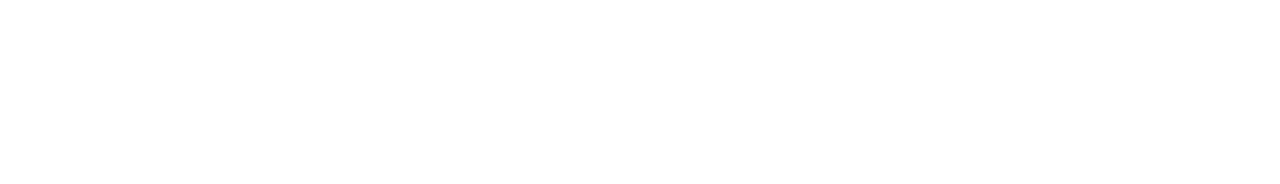
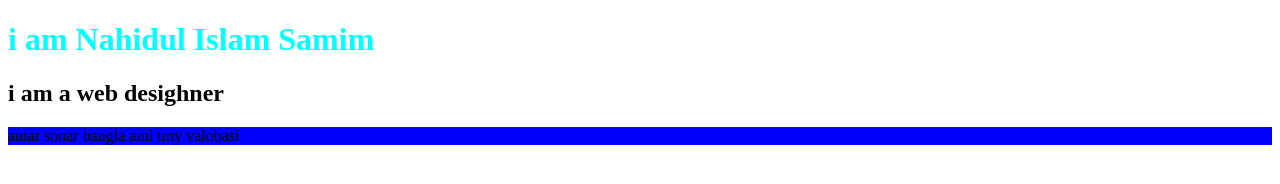
Before and after one commit to nahidulislamsamim/my-prac-repo, a plain HTML site: page index.html in a window 1280 px wide. Drawn offline with Linux system fonts and the light colour scheme.

Commit message:
git style

```diff
--- a/index.html
+++ b/index.html
@@ -5,8 +5,12 @@
     <meta http-equiv="X-UA-Compatible" content="IE=edge">
     <meta name="viewport" content="width=device-width, initial-scale=1.0">
     <title>my prac git repo</title>
+    <link rel="stylesheet" href="style.css">
 </head>
 <body>
+    <h1>i am Nahidul Islam Samim</h1>
+    <h2>i am a web desighner</h2>
+    <p>amar sonar bangla ami tmy valobasi</p>
 
 </body>
 </html>
--- /dev/null
+++ b/style.css
@@ -0,0 +1,6 @@
+h1{
+    color: aqua;
+}
+p{
+    background-color: blue;
+}
```
